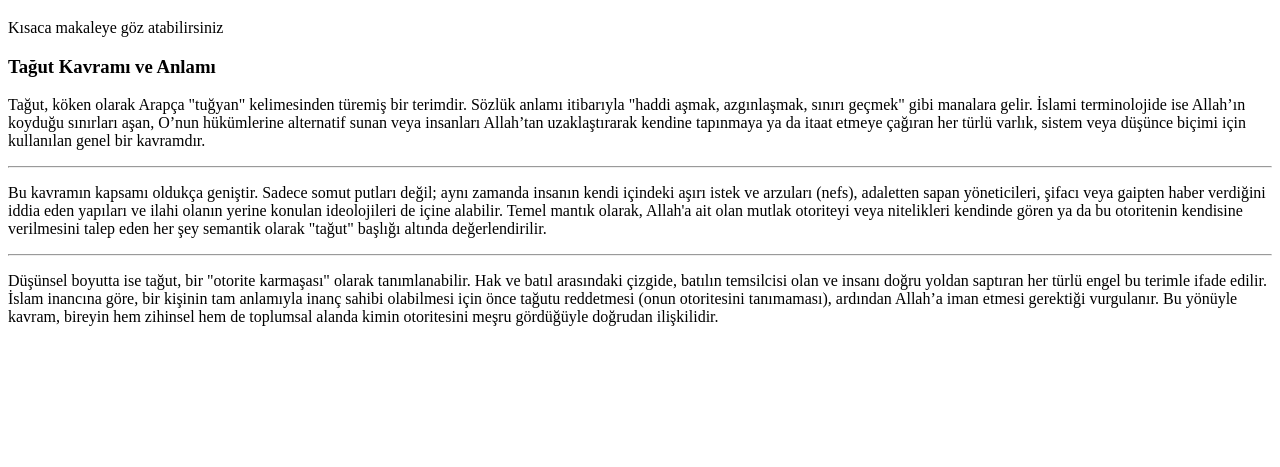
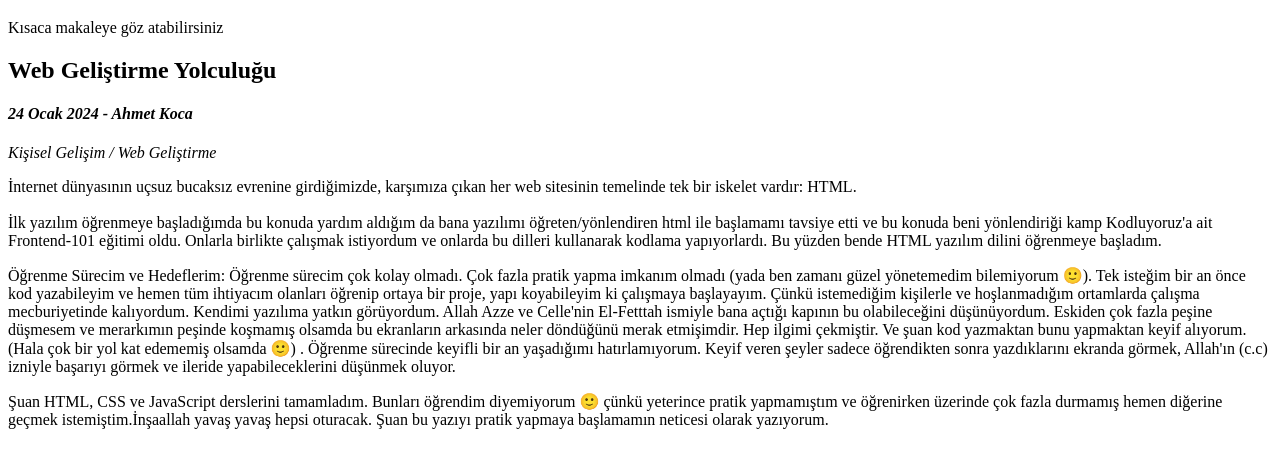
Before and after one commit to Ahmetvhd/temel-html-web-site-responsive, a plain HTML site: page articles.html in a window 1280 px wide. Shown: the part 209-676 px from the top of the page. Drawn offline with Linux system fonts and the light colour scheme.

Commit message:
makale düzenlendi ve meta etiketleri eklendi

```diff
--- a/articles.html
+++ b/articles.html
@@ -1,10 +1,13 @@
 <!DOCTYPE html>
 <html lang="tr">
+
 <head>
     <meta charset="UTF-8">
     <meta name="viewport" content="width=device-width, initial-scale=1.0">
-    <title>Articles</title>
+    <title>Makale | Ahmet Koca Web Eğitimi Süreci</title>
+    <meta name="description" content="Web Eğitimi sürecimden kısca bahsettiğim makaleye göz atabilirsiniz.">
 </head>
+
 <body>
     <header>
         <nav>
@@ -32,14 +35,37 @@
             <p>Kısaca makaleye göz atabilirsiniz</p>
         </div>
     </header>
-    <h3>Tağut Kavramı ve Anlamı</h3>
+    <article>
 
-    <P>Tağut, köken olarak Arapça "tuğyan" kelimesinden türemiş bir terimdir. Sözlük anlamı itibarıyla "haddi aşmak, azgınlaşmak, sınırı geçmek" gibi manalara gelir. İslami terminolojide ise Allah’ın koyduğu sınırları aşan, O’nun hükümlerine alternatif sunan veya insanları Allah’tan uzaklaştırarak kendine tapınmaya ya da itaat etmeye çağıran her türlü varlık, sistem veya düşünce biçimi için kullanılan genel bir kavramdır.</P>
-    <hr>
-    <p>Bu kavramın kapsamı oldukça geniştir. Sadece somut putları değil; aynı zamanda insanın kendi içindeki aşırı istek ve arzuları (nefs), adaletten sapan yöneticileri, şifacı veya gaipten haber verdiğini iddia eden yapıları ve ilahi olanın yerine konulan ideolojileri de içine alabilir. Temel mantık olarak, Allah'a ait olan mutlak otoriteyi veya nitelikleri kendinde gören ya da bu otoritenin kendisine verilmesini talep eden her şey semantik olarak "tağut" başlığı altında değerlendirilir.</p>
-    <hr>
-    <p>Düşünsel boyutta ise tağut, bir "otorite karmaşası" olarak tanımlanabilir. Hak ve batıl arasındaki çizgide, batılın temsilcisi olan ve insanı doğru yoldan saptıran her türlü engel bu terimle ifade edilir. İslam inancına göre, bir kişinin tam anlamıyla inanç sahibi olabilmesi için önce tağutu reddetmesi (onun otoritesini tanımaması), ardından Allah’a iman etmesi gerektiği vurgulanır. Bu yönüyle kavram, bireyin hem zihinsel hem de toplumsal alanda kimin otoritesini meşru gördüğüyle doğrudan ilişkilidir.</p>
+        <h2>Web Geliştirme Yolculuğu</h2>
 
+        <h4><i>24 Ocak 2024 - Ahmet Koca</i></h4>
+
+        <p><i>Kişisel Gelişim / Web Geliştirme</i></p>
+
+        <p> İnternet dünyasının uçsuz bucaksız evrenine girdiğimizde, karşımıza çıkan her web sitesinin temelinde tek
+            bir iskelet vardır: HTML.
+            <br>
+            <br>
+             İlk yazılım öğrenmeye başladığımda bu konuda yardım aldığım da bana
+            yazılımı öğreten/yönlendiren html ile başlamamı tavsiye etti ve bu konuda beni yönlendiriği kamp
+            Kodluyoruz'a ait Frontend-101 eğitimi oldu.
+            Onlarla birlikte çalışmak istiyordum ve onlarda bu dilleri kullanarak kodlama yapıyorlardı. Bu yüzden bende
+            HTML yazılım dilini öğrenmeye başladım.</p>
+        <p>Öğrenme Sürecim ve Hedeflerim: Öğrenme sürecim çok kolay olmadı. Çok fazla pratik yapma imkanım olmadı (yada ben zamanı güzel yönetemedim bilemiyorum 🙂). Tek
+            isteğim bir an önce kod yazabileyim ve hemen tüm ihtiyacım olanları öğrenip ortaya bir proje, yapı
+            koyabileyim ki çalışmaya başlayayım. Çünkü istemediğim kişilerle ve hoşlanmadığım ortamlarda çalışma
+            mecburiyetinde kalıyordum. Kendimi yazılıma yatkın görüyordum. Allah Azze ve Celle'nin El-Fetttah ismiyle bana açtığı kapının bu olabileceğini düşünüyordum. Eskiden çok fazla peşine düşmesem ve
+            merarkımın peşinde koşmamış olsamda bu ekranların arkasında neler döndüğünü merak etmişimdir. Hep ilgimi
+            çekmiştir.
+            Ve şuan kod yazmaktan bunu yapmaktan keyif alıyorum.(Hala çok bir yol kat edememiş olsamda 🙂) . Öğrenme
+            sürecinde keyifli bir an yaşadığımı hatırlamıyorum. Keyif veren şeyler sadece öğrendikten sonra yazdıklarını
+            ekranda görmek, Allah'ın (c.c) izniyle başarıyı görmek ve ileride yapabileceklerini düşünmek oluyor.</p>
+        <p>Şuan HTML, CSS ve JavaScript derslerini tamamladım. Bunları öğrendim diyemiyorum 🙂 çünkü yeterince pratik
+            yapmamıştım ve öğrenirken üzerinde çok fazla durmamış hemen diğerine geçmek istemiştim.İnşaallah yavaş yavaş
+            hepsi oturacak. Şuan bu yazıyı pratik yapmaya başlamamın neticesi olarak yazıyorum. </p>
+    </article>
 
 </body>
+
 </html>
```
Also changed, not shown: contact.html (+2 -1 lines), index.html (+3 -3 lines), project.html (+2 -1 lines).
